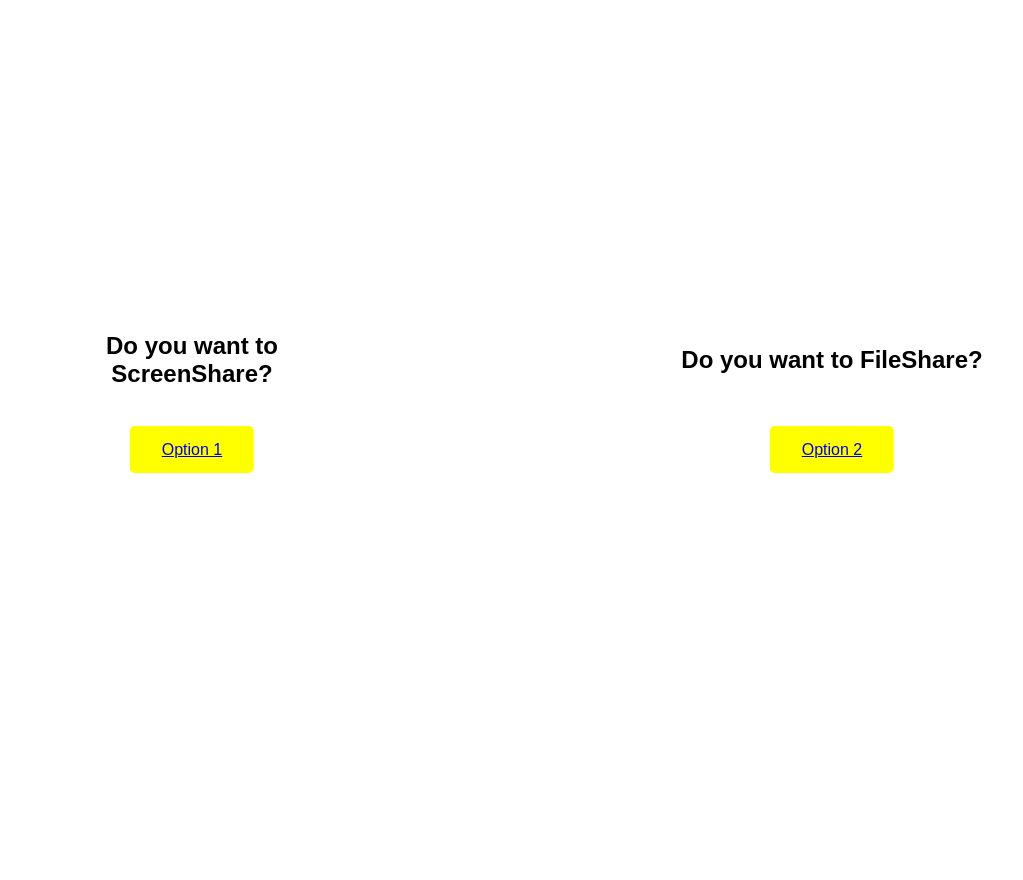
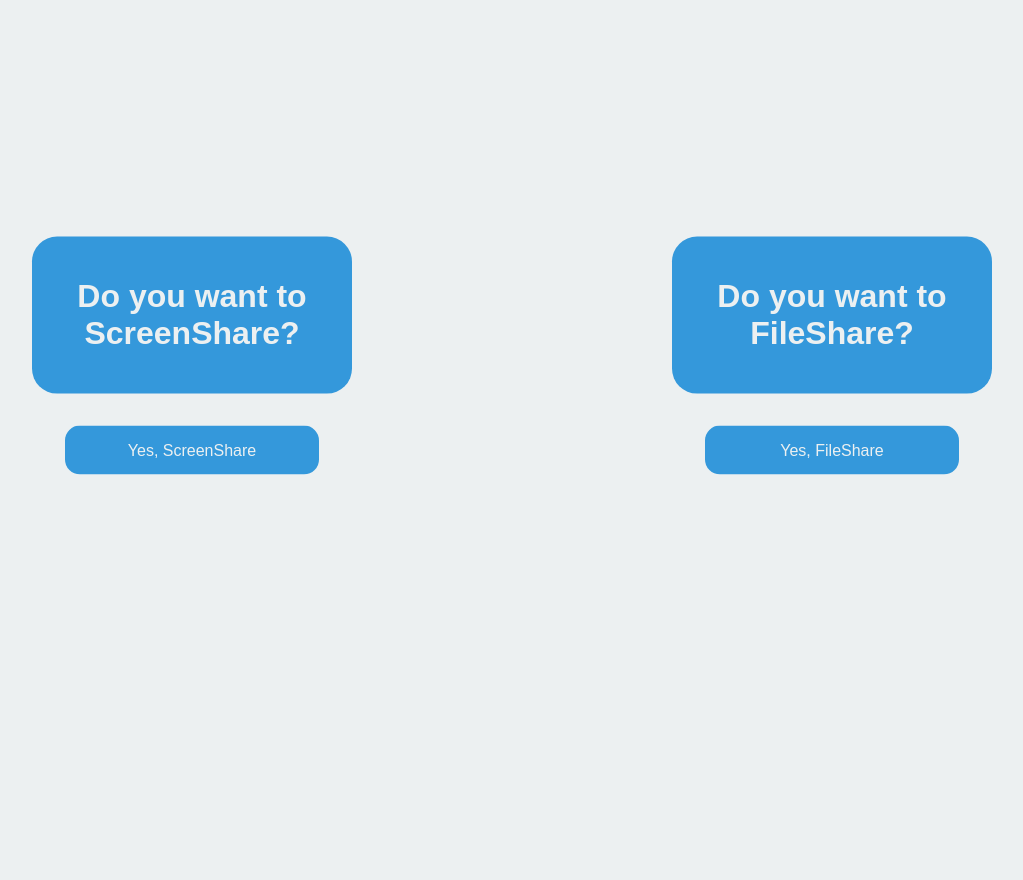
Before and after one commit to ajaystark/RemoteVGAController, a Flask app: page / in a window 1280 px wide. Shown: the whole page, without its empty margins (128-1151 px from the left). Run offline with Flask 2, Linux system fonts and the light colour scheme; the visitor is signed in with stand-in values (Sample User, id 1).

Commit message:
UI changes

```diff
--- a/app.py
+++ b/app.py
@@ -16,7 +16,6 @@ app.config['DEFAULT_PARSERS'] = [
 
 UPLOAD_FOLDER = '/Users/ajay/vga/static'
 app.config['UPLOAD_FOLDER'] = UPLOAD_FOLDER
-
 
 
 cors = CORS(app,resources={r"/*":{"origins":"*"}})
--- a/templates/start.html
+++ b/templates/start.html
@@ -6,7 +6,7 @@
         <style>
             body {
             font-family: Arial;
-            color: Black;
+            color: #ECF0F1;
             }
 
             .split {
@@ -21,12 +21,12 @@
 
             .left {
             left: 0;
-            background-color: white;
+            background-color: #ECF0F1;
             }
 
             .right {
             right: 0;
-            background-color: white;
+            background-color: #ECF0F1;
             }
 
             .centered {
@@ -38,38 +38,51 @@
             }
 
             .button {
-                background-color: Yellow;
-                font-size: 36 px;
-                padding: 15px 32px;
-                border-radius: 5px;
+                border: 2px solid transparent;
+                background: #3498DB;
+                color: #ECF0F1;
+                font-size: 16px;
+                line-height: 25px;
+                padding: 10px 0;
+                text-decoration: none;
+                text-shadow: none;
+                border-radius: 15px;
+                box-shadow: none;
+                transition: 0.25s;
+                display: block;
+                width: 250px;
+                margin: 0 auto;
                 cursor: pointer;
             }
 
             .topcentered{
                 position: absolute;
-                top:40%;
+                top:35%;
                 left: 50%;
                 transform: translate(-50%, -50%);
                 text-align: center;
+                background-color: #3498DB;
+                padding: 20px;
+                border-radius: 25px;
             }
         </style>
     </head>
     <body>
         <div class="split left">
             <div class="topcentered">
-                <h2>Do you want to ScreenShare?</h2>
+                <h1>Do you want to ScreenShare?</h1>
             </div>
             <div class="centered">
-                <a href="http://0.0.0.0:5000/hello" class="button">Option 1</a>
+                <a href="http://0.0.0.0:5000/hello" class="button">Yes, ScreenShare</a>
                 <!-- <h2>HI </h2> -->
             </div>
         </div>
         <div class="split right">
             <div class="topcentered">
-                <h2>Do you want to FileShare?</h2>
+                <h1>Do you want to FileShare?</h1>
             </div>
             <div class="centered">
-                <a href="http://0.0.0.0:5000/clientelle" class="button">Option 2</a>
+                <a href="http://0.0.0.0:5000/clientelle" class="button">Yes, FileShare</a>
                 <!-- <h2>HELLO</h2> -->
             </div>
         </div>
```
Also changed, not shown: templates/clientelle.html (+5 -3 lines).
